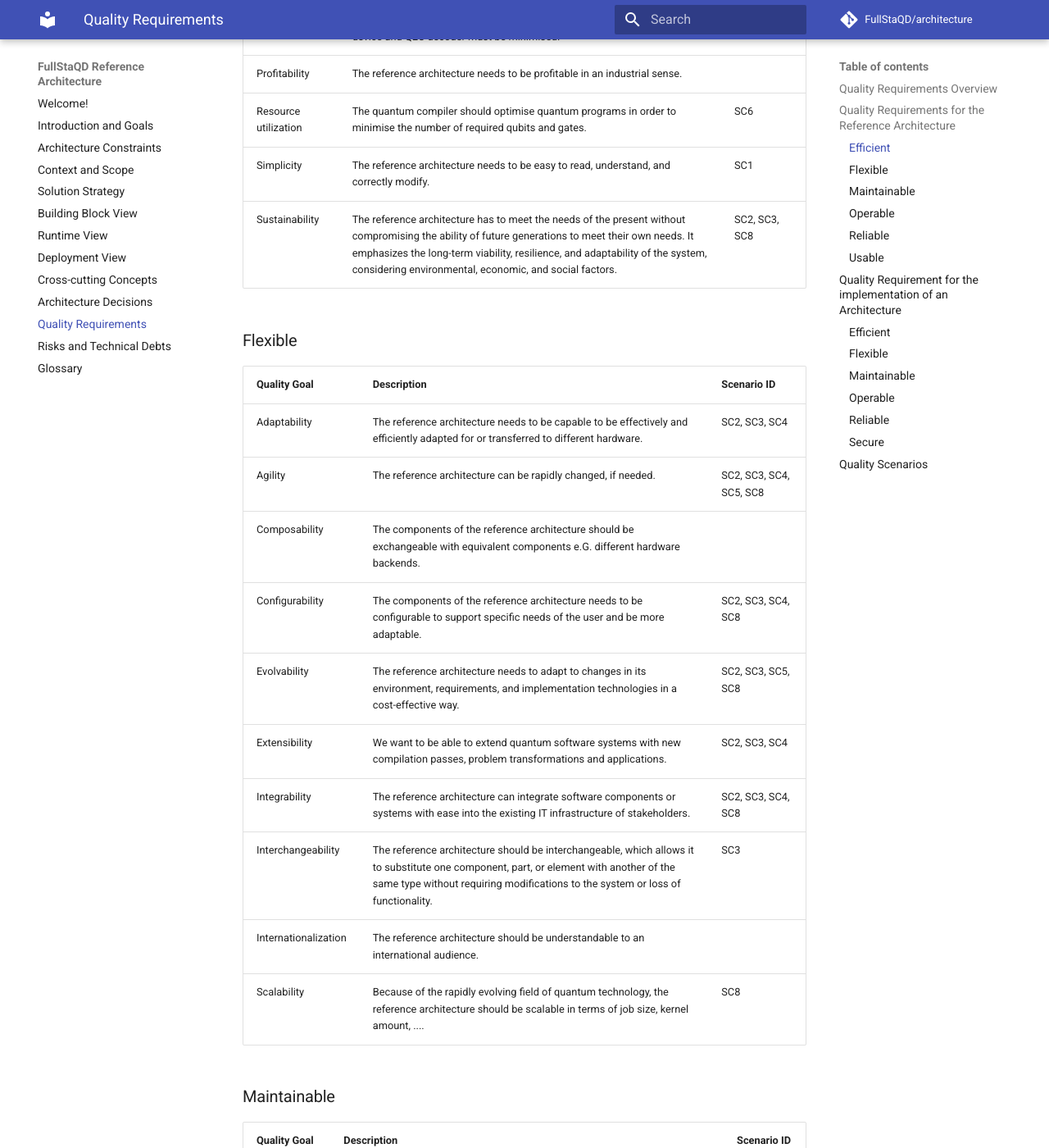
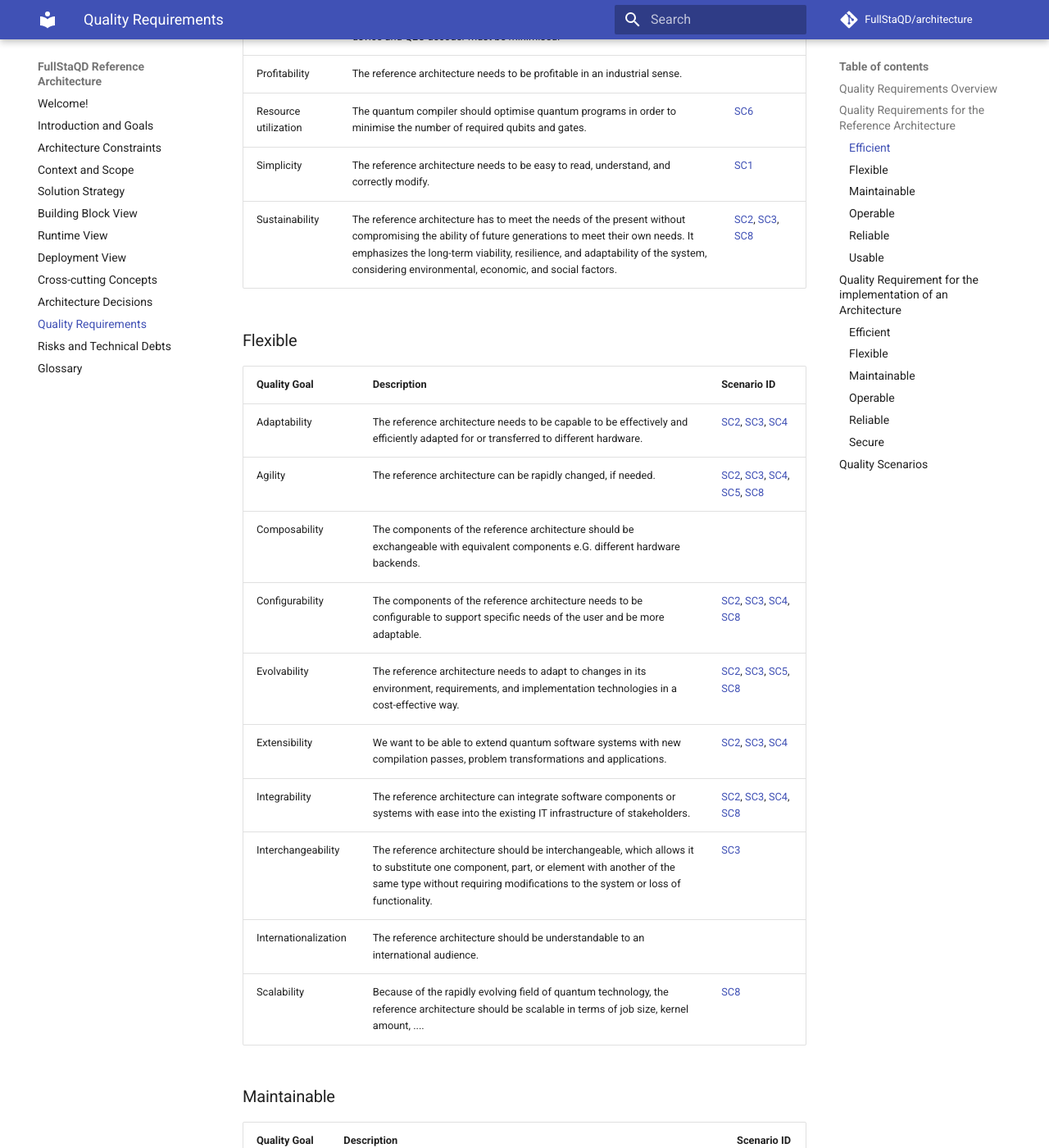
Before and after one commit to FullStaQD/architecture, an MkDocs documentation site: the page built from docs/10_quality_requirements.md, in a window 1280 px wide and 1400 px high, scrolled down 726 px. Shown: the whole window at 82% size. Built offline with MkDocs 1.6.1 and Material for MkDocs 9.7.7, drawn with Linux system fonts in a browser that asks for light colours; comment, search, counter and statistics services are not loaded; some of the changed lines change nothing that is shown; some of the changed text lies outside the part shown.

Commit message:
Link scenario references in quality requirements section

```diff
--- a/docs/10_quality_requirements.md
+++ b/docs/10_quality_requirements.md
@@ -12,62 +12,62 @@
 
 | Quality Goal  | Description | Scenario ID |
 | ------------- | ------------- |  ------------- |
-| Coherence    | The reference architecture is logically or aesthetically ordered or integrated.  | SC1 |
+| Coherence    | The reference architecture is logically or aesthetically ordered or integrated.  | [SC1](#_quality_scenarios) |
 | Latency | The data transmission latency between components e.G. between quantum device and QEC decoder must be minimised.  |  |
 | Profitability  | The reference architecture needs to be profitable in an industrial sense.  | |
-| Resource utilization | The quantum compiler should optimise quantum programs in order to minimise the number of required qubits and gates.  | SC6 |
-| Simplicity  | The reference architecture needs to be easy to read, understand, and correctly modify.  | SC1 |
-| Sustainability  | The reference architecture has to meet the needs of the present without compromising the ability of future generations to meet their own needs. It emphasizes the long-term viability, resilience, and adaptability of the system, considering environmental, economic, and social factors.  | SC2, SC3, SC8 |
+| Resource utilization | The quantum compiler should optimise quantum programs in order to minimise the number of required qubits and gates.  | [SC6](#_quality_scenarios) |
+| Simplicity  | The reference architecture needs to be easy to read, understand, and correctly modify.  | [SC1](#_quality_scenarios) |
+| Sustainability  | The reference architecture has to meet the needs of the present without compromising the ability of future generations to meet their own needs. It emphasizes the long-term viability, resilience, and adaptability of the system, considering environmental, economic, and social factors.  | [SC2](#_quality_scenarios), [SC3](#_quality_scenarios), [SC8](#_quality_scenarios) |
 
 ### Flexible
 
 | Quality Goal  | Description |  Scenario ID |
 | ------------- | ------------- | ------------- |
-| Adaptability  | The reference architecture needs to be capable to be effectively and efficiently adapted for or transferred to different hardware. | SC2, SC3, SC4 |
-| Agility  | The reference architecture can be rapidly changed, if needed.  | SC2, SC3, SC4, SC5, SC8|
+| Adaptability  | The reference architecture needs to be capable to be effectively and efficiently adapted for or transferred to different hardware. | [SC2](#_quality_scenarios), [SC3](#_quality_scenarios), [SC4](#_quality_scenarios) |
+| Agility  | The reference architecture can be rapidly changed, if needed.  | [SC2](#_quality_scenarios), [SC3](#_quality_scenarios), [SC4](#_quality_scenarios), [SC5](#_quality_scenarios), [SC8](#_quality_scenarios)|
 | Composability  | The components of the reference architecture should be exchangeable with equivalent components e.G. different hardware backends. |  |
-| Configurability | The components of the reference architecture needs to be configurable to support specific needs of the user and be more adaptable. | SC2, SC3, SC4, SC8 |
-| Evolvability  | The reference architecture needs to adapt to changes in its environment, requirements, and implementation technologies in a cost-effective way.  | SC2, SC3, SC5, SC8 |
-| Extensibility  | We want to be able to extend quantum software systems with new compilation passes, problem transformations and applications.  | SC2, SC3, SC4  |
-| Integrability  | The reference architecture can integrate software components or systems with ease into the existing IT infrastructure of stakeholders.  | SC2, SC3, SC4, SC8|
-| Interchangeability | The reference architecture should be interchangeable, which allows it to substitute one component, part, or element with another of the same type without requiring modifications to the system or loss of functionality. | SC3 |
+| Configurability | The components of the reference architecture needs to be configurable to support specific needs of the user and be more adaptable. | [SC2](#_quality_scenarios), [SC3](#_quality_scenarios), [SC4](#_quality_scenarios), [SC8](#_quality_scenarios) |
+| Evolvability  | The reference architecture needs to adapt to changes in its environment, requirements, and implementation technologies in a cost-effective way.  | [SC2](#_quality_scenarios), [SC3](#_quality_scenarios), [SC5](#_quality_scenarios), [SC8](#_quality_scenarios) |
+| Extensibility  | We want to be able to extend quantum software systems with new compilation passes, problem transformations and applications.  | [SC2](#_quality_scenarios), [SC3](#_quality_scenarios), [SC4](#_quality_scenarios)  |
+| Integrability  | The reference architecture can integrate software components or systems with ease into the existing IT infrastructure of stakeholders.  | [SC2](#_quality_scenarios), [SC3](#_quality_scenarios), [SC4](#_quality_scenarios), [SC8](#_quality_scenarios)|
+| Interchangeability | The reference architecture should be interchangeable, which allows it to substitute one component, part, or element with another of the same type without requiring modifications to the system or loss of functionality. | [SC3](#_quality_scenarios) |
 | Internationalization  | The reference architecture should be understandable to an international audience. | |
-| Scalability  | Because of the rapidly evolving field of quantum technology, the reference architecture should be scalable in terms of job size, kernel amount, .... | SC8 |
+| Scalability  | Because of the rapidly evolving field of quantum technology, the reference architecture should be scalable in terms of job size, kernel amount, .... | [SC8](#_quality_scenarios) |
 
 
 ### Maintainable
 
 | Quality Goal  | Description |  Scenario ID |
 | ------------- | ------------- | ------------- |
-| Modularity  | The reference architecture needs to limit changes to one component from affecting other components, e.g. exchanging quantum hardware should not affect the application layer. | SC3 |
-| Updateability  | The reference architecture needs to be capable to efficiently receive, install, and integrate updates, patches, security fixes, and minor enhancements while maintaining system integrity and minimizing service disruption. | SC5 |
+| Modularity  | The reference architecture needs to limit changes to one component from affecting other components, e.g. exchanging quantum hardware should not affect the application layer. | [SC3](#_quality_scenarios) |
+| Updateability  | The reference architecture needs to be capable to efficiently receive, install, and integrate updates, patches, security fixes, and minor enhancements while maintaining system integrity and minimizing service disruption. | [SC5](#_quality_scenarios) |
 
 ### Operable
 
 | Quality Goal  | Description |  Scenario ID |
 | ------------- | ------------- | ------------- |
-| Interoperability  | The reference architecture should be able to work with other products or systems.  | SC2, SC3, SC4, SC8 |
-| Understandability  | The reference architecture should be presented so that (somebody) can easily comprehend it.   | SC1 |
+| Interoperability  | The reference architecture should be able to work with other products or systems.  | [SC2](#_quality_scenarios), [SC3](#_quality_scenarios), [SC4](#_quality_scenarios), [SC8](#_quality_scenarios) |
+| Understandability  | The reference architecture should be presented so that (somebody) can easily comprehend it.   | [SC1](#_quality_scenarios) |
 
 
 ### Reliable
 
 | Quality Goal  | Description |  Scenario ID |
 | ------------- | ------------- | ------------- |
-| Durability | The reference architecture has to remain useful and meet user needs over a long period, particularly in the face of changing business requirements and technological advancements.  | SC2, SC3, SC4, SC5, SC8 |
+| Durability | The reference architecture has to remain useful and meet user needs over a long period, particularly in the face of changing business requirements and technological advancements.  | [SC2](#_quality_scenarios), [SC3](#_quality_scenarios), [SC4](#_quality_scenarios), [SC5](#_quality_scenarios), [SC8](#_quality_scenarios) |
 | Functional suitability  | The reference architecture should provide functions that meet stated and implied needs of intended users when it is used under specified conditions. | |
-| Stability  |  The reference architecture remains largely unchanged, when adding new features. | SC2 SC3, SC4, SC8  |
+| Stability  |  The reference architecture remains largely unchanged, when adding new features. | [SC2](#_quality_scenarios) [SC3](#_quality_scenarios), [SC4](#_quality_scenarios), [SC8](#_quality_scenarios)  |
 
 ### Usable
 
 | Quality Goal  | Description |  Scenario ID |
 | ------------- | ------------- | ------------- |
-| Accessibility  | The reference architecture needs to be usable by people with the widest range of characteristics and capabilities to achieve a specified goal in a specified context of use.  | SC1 |
-| Discoverability  | The reference architecture needs to be well documented and presented, so that users can find easily new or unknown features, content, and functionalities within a product or system without prior knowledge of their existence.  | SC1 |
-| Inclusivity  | The reference architecture is intended be utilised by people of various backgrounds  | SC1 |
-| Intuitiveness  | The reference architectures interface, behavior, and information, enabling immediate understanding and effective use without prior learning or training. | SC1 |
-| Readability  | The reference architecture needs to be easy to read | SC1 |
-| Self-descriptiveness  | The reference architecture should be able to present appropriate information, where needed by the user, to make its capabilities and use immediately obvious to the user without excessive interactions with a product or other resources.  | SC1 |
+| Accessibility  | The reference architecture needs to be usable by people with the widest range of characteristics and capabilities to achieve a specified goal in a specified context of use.  | [SC1](#_quality_scenarios) |
+| Discoverability  | The reference architecture needs to be well documented and presented, so that users can find easily new or unknown features, content, and functionalities within a product or system without prior knowledge of their existence.  | [SC1](#_quality_scenarios) |
+| Inclusivity  | The reference architecture is intended be utilised by people of various backgrounds  | [SC1](#_quality_scenarios) |
+| Intuitiveness  | The reference architectures interface, behavior, and information, enabling immediate understanding and effective use without prior learning or training. | [SC1](#_quality_scenarios) |
+| Readability  | The reference architecture needs to be easy to read | [SC1](#_quality_scenarios) |
+| Self-descriptiveness  | The reference architecture should be able to present appropriate information, where needed by the user, to make its capabilities and use immediately obvious to the user without excessive interactions with a product or other resources.  | [SC1](#_quality_scenarios) |
 
 
 
@@ -81,17 +81,17 @@
 | ------------- | ------------- |  ------------- |
 | Cohesion  | The modules of the architecture belong and work together as intended. | |
 | Compliance  | The architecture should obey the rules of state of the art standards.  | |
-| Conciseness | The architectures content needs to be clearly but briefly described.  | SC1 |
+| Conciseness | The architectures content needs to be clearly but briefly described.  | [SC1](#_quality_scenarios) |
 | Effectiveness  | The architecture is able to produce the desired result/output. | |
-| Efficiency  | The architecture capable of producing desired results with little or no waste (as of time or materials). | SC6  |
-| Performance | The architecture should perform its functions efficiently in the use of of resources and withing a specified time and throughput parameters.  | SC6 |
+| Efficiency  | The architecture capable of producing desired results with little or no waste (as of time or materials). | [SC6](#_quality_scenarios)  |
+| Performance | The architecture should perform its functions efficiently in the use of of resources and withing a specified time and throughput parameters.  | [SC6](#_quality_scenarios) |
 
 
 ### Flexible
 
 | Quality Goal  | Description |  Scenario ID |
 | ------------- | ------------- | ------------- |
-| Elasticity  | The architecture needs to be able to adapt to workload changes, while trying to remain as close to the estimated costs as possible. | SC6 |
+| Elasticity  | The architecture needs to be able to adapt to workload changes, while trying to remain as close to the estimated costs as possible. | [SC6](#_quality_scenarios) |
 | Independence  | The architectures components should only perform on task and do not excessively interact with other components. | |
 
 ### Maintainable
@@ -117,8 +117,8 @@
 | Availability  | The architecture should be accessible and operational when required for use.  | |
 | Certifiability  | The architecture has to meet specific regulatory,  or quality standards through demonstration of compliance evidence.  | |
 | Correctness | The architecture has to provide accurate results when used by intended users for intended functions. | |
-| Data Integrity  | The architecture must ensure that the used data remains unaltered and consistent from creation to deletion, maintaining its original state unless specifically modified through authorized processes. | SC7 |
-| Fault isolation  | The architecture needs methods that enables to identify which component or parameter of the system is responsible for a fault or the symptoms of the faulty behavior.  | SC5 |
+| Data Integrity  | The architecture must ensure that the used data remains unaltered and consistent from creation to deletion, maintaining its original state unless specifically modified through authorized processes. | [SC7](#_quality_scenarios) |
+| Fault isolation  | The architecture needs methods that enables to identify which component or parameter of the system is responsible for a fault or the symptoms of the faulty behavior.  | [SC5](#_quality_scenarios) |
 | Fault tolerance  | The architecture should be capable to operate as intended despite the presence of  hardware or software faults. | |
 
 
@@ -127,8 +127,8 @@
 
 | Quality Goal  | Description |  Scenario ID |
 | ------------- | ------------- |  ------------- |
-| Confidentiality  | The architecture should not give access to data to entities which are unauthorized to have access.  | SC7 |
-| Privacy | The architecture should only collect the necessary personal information and delete it when it is no longer needed. | SC7 |
+| Confidentiality  | The architecture should not give access to data to entities which are unauthorized to have access.  | [SC7](#_quality_scenarios) |
+| Privacy | The architecture should only collect the necessary personal information and delete it when it is no longer needed. | [SC7](#_quality_scenarios) |
 
 
 
```
